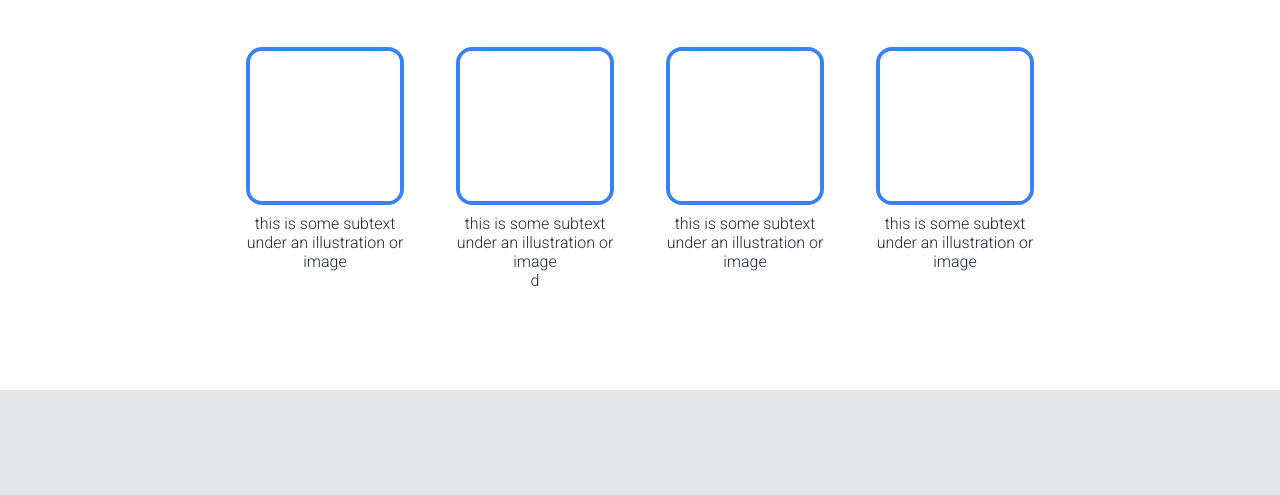
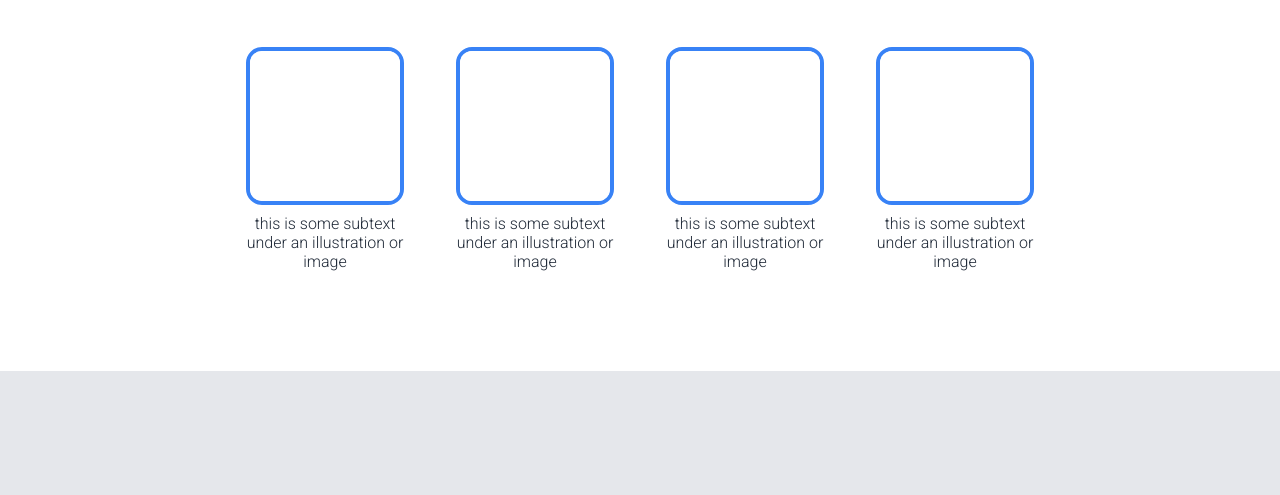
Before and after one commit to PatrickdeB/project-landing-page, a plain HTML site: page index.html in a window 1280 px wide. Shown: the part 595-1090 px from the top of the page. Drawn offline with Linux system fonts and the light colour scheme.

Commit message:
Add files via upload

```diff
--- a/index.html
+++ b/index.html
@@ -38,7 +38,7 @@
                             <div class="info">
                               <img class="emptywhite"  src="./img/ffffff.png" alt="white background"><img>
                               <div class="text">this is some subtext under an illustration or image</div>
-                       d     </div>
+                            </div>
                             <div class="info">
                               <img class="emptywhite" src="./img/ffffff.png" alt="white background"><img>
                               <div class="text">this is some subtext under an illustration or image</div>
```
